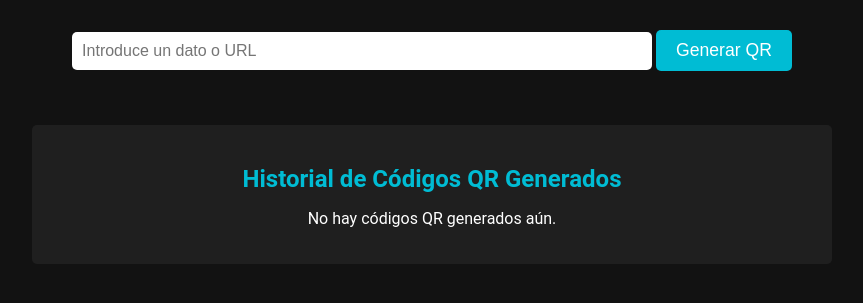
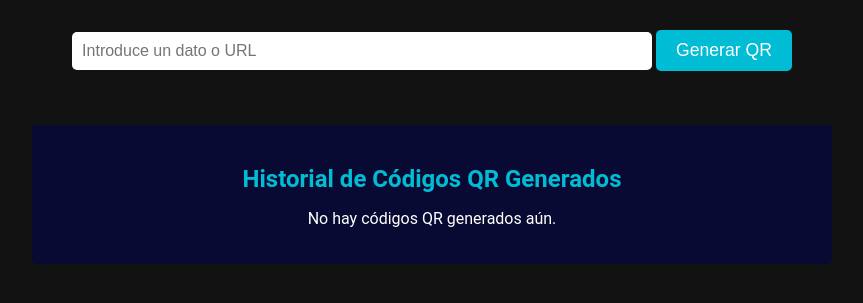
Before and after one commit to Gastunchy/qr-generator, a Flask app: page / in a window 1280 px wide. Shown: the part 193-496 px from the top of the page, without its empty margins (208-1071 px from the left). Run offline with Flask 3, Linux system fonts and the light colour scheme; data that the repository does not hold is empty.

Commit message:
cambio de color de fondo

```diff
--- a/static/styles.css
+++ b/static/styles.css
@@ -72,7 +72,7 @@ h1 {
 /* Historial de Códigos QR */
 .historial {
     margin-top: 40px;
-    background-color: #1f1f1f;
+    background-color: #080a33;
     padding: 20px;
     border-radius: 5px;
 }
```
